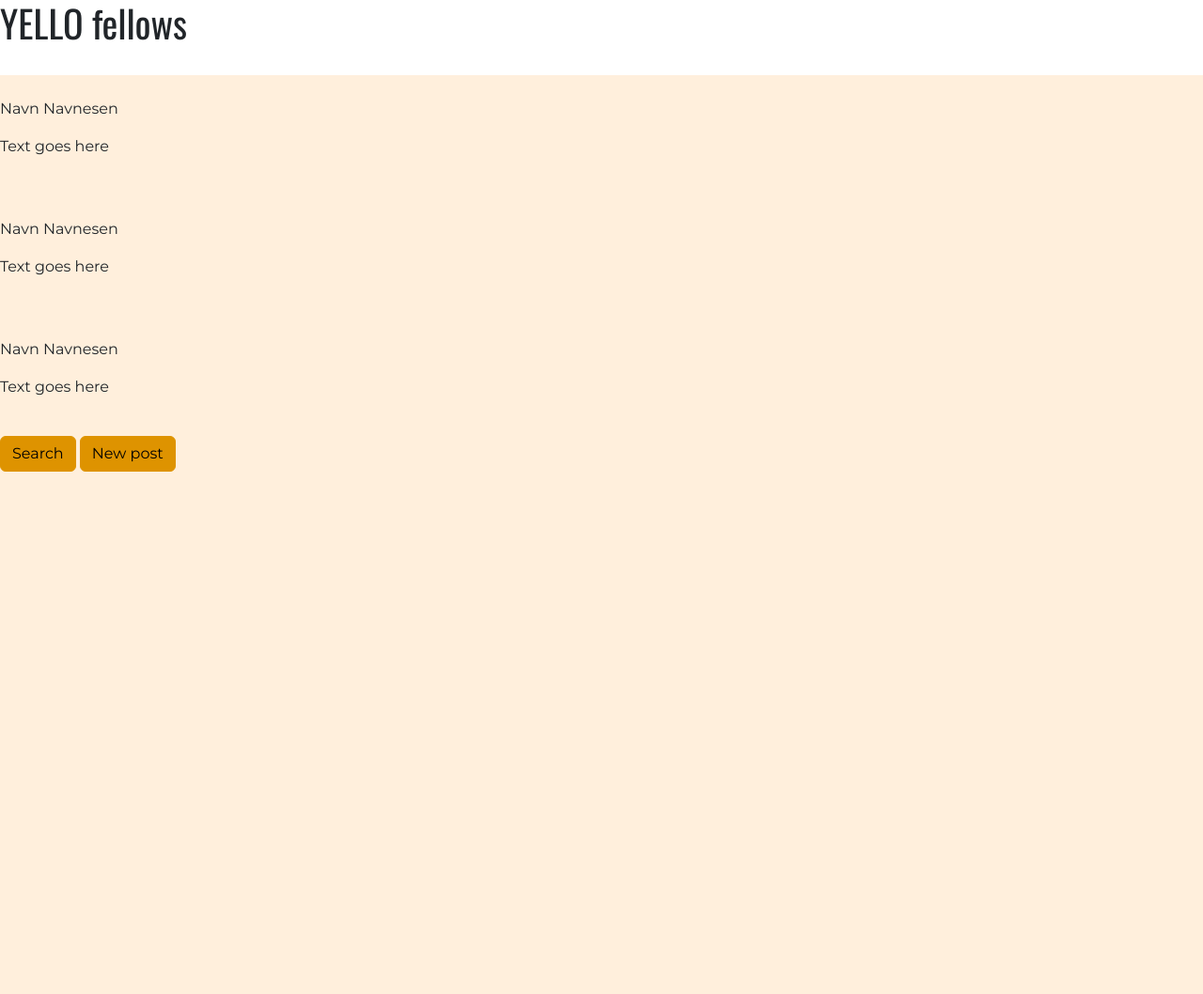
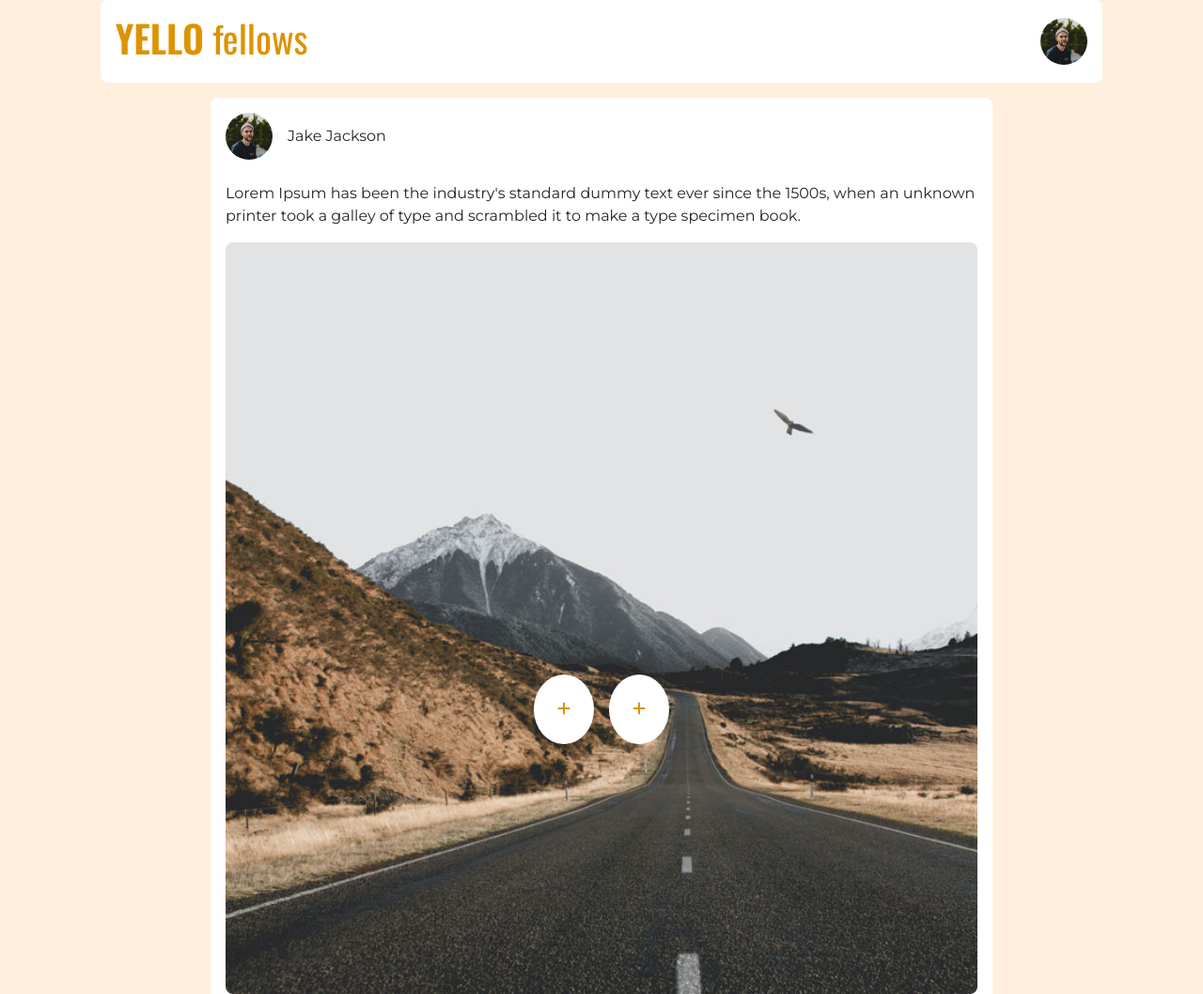
Before and after one commit to marthebull/css-frameworks-CA-29-08-2022, a website: page home-feed.html in a window 1280 px wide. Shown: the top 1058 px of the page at 94% size. Before the commit the page ends 800 px from the top, so only its background shows below. Drawn offline with nearby package versions, Linux system fonts and the light colour scheme.

Commit message:
added boot classes to home-feed

```diff
--- a/home-feed.html
+++ b/home-feed.html
@@ -7,49 +7,42 @@
     <meta name="description" content="All your fellow YELLOS will show up here. Check out someones profile by clicking their username or scroll to see whats new.">
     <title>Feed | YELLO</title>
     <link rel="stylesheet" href="css/style.css">
+    <script src="https://kit.fontawesome.com/2e6e3ac140.js" crossorigin="anonymous"></script>
     <link rel="preconnect" href="https://fonts.googleapis.com">
     <link rel="preconnect" href="https://fonts.gstatic.com" crossorigin>
     <link href="https://fonts.googleapis.com/css2?family=Montserrat:wght@300;400;700&family=Oswald:wght@400;600;700&display=swap" rel="stylesheet"></head>
 <body>
-    <header class="bg-white">
-        <h1>YELLO fellows</h1>
-        <img src="" alt="">
+    <header class="navbar bg-white p-3 mx-auto border-radius-lg col-lg-10 rounded-3">
+        <h1 class="text-primary"> <span class="display-6">YELLO</span> fellows</h1>
+        <a href="profile.html">
+            <img class="rounded-circle" width="50px" src="/images/jake-square.jpg" alt="Jakes profile picture">
+        </a>
     </header>
-    <main>
-        <div>
-            <div>
-                <img src="" alt="">
-                <p>Navn Navnesen</p>
+    <main class="p-3">
+        <div class="bg-white col-md-8 mx-auto mb-4 p-3 rounded-3">
+            <div class="d-flex align-items-center mb-4">
+                <img class="rounded-circle" width="50px" src="/images/jake-square.jpg" alt="Jakes profile picture">
+                <p class="font-weight-bold ps-3 mb-0">Jake Jackson</p>
             </div>
             <div>
-                <p>Text goes here</p>
-                <img src="" alt="">
+                <p>Lorem Ipsum has been the industry's standard dummy text ever since the 1500s, when an unknown printer took a galley of type and scrambled it to make a type specimen book.</p>
+                <img class="rounded-3" width="100%" src="/images/post-road.jpg" alt="Image from Jake´s YELLO post">
             </div>
         </div>
-        <div>
-            <div>
-                <img src="" alt="">
-                <p>Navn Navnesen</p>
+        <div class="bg-white col-md-8 mx-auto mb-4 p-3 rounded-3">
+            <div class="d-flex align-items-center mb-4">
+                <img class="rounded-circle" width="50px" src="/images/jake-square.jpg" alt="Jakes profile picture">
+                <p class="font-weight-bold ps-3 mb-0">Jake Jackson</p>
             </div>
             <div>
-                <p>Text goes here</p>
-                <img src="" alt="">
-                <img src="" alt="">
-                <img src="" alt="">
+                <p>Lorem Ipsum has been the industry's standard dummy text ever since the 1500s, when an unknown printer took a galley of type and scrambled it to make a type specimen book.</p>
+                <img class="rounded-3" width="100%" src="/images/post-road.jpg" alt="Image from Jake´s YELLO post">
             </div>
         </div>
-        <div>
-            <div>
-                <img src="" alt="">
-                <p>Navn Navnesen</p>
-            </div>
-            <div>
-                <p>Text goes here</p>
-                <img src="" alt="">
-            </div>
+        <div class="mx-auto d-flex justify-content-center fixed-bottom">
+            <button class="btn btn-secondary rounded-circle bg-white text-primary m-2 p-4"><i class="fa-solid fa-plus"></i></button>
+            <button class="btn btn-secondary rounded-circle bg-white text-primary m-2 p-4"><i class="fa-solid fa-plus"></i></button>
         </div>
-        <button class="btn btn-primary">Search</button>
-        <button class="btn btn-primary">New post</button>
     </main>
 </body>
 </html>
```
Also changed, not shown: images/jake-square.jpg (added), images/jeffery-square.jpg (added), images/jenny-square.jpg (added), images/mason-square.jpg (added), images/olena-square.jpg (added), images/post-road.jpg (added), images/vince-square.jpg (added), 1 other file.
